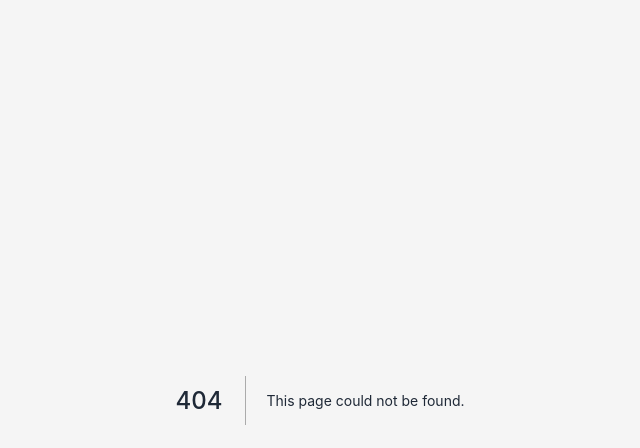
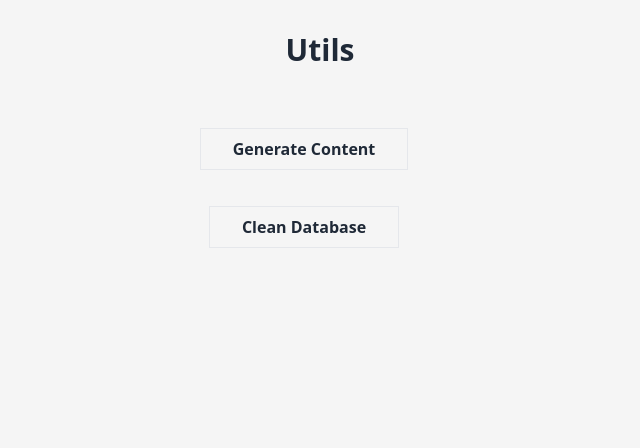
Before and after one commit to ITDevSolution/youtube-clone, a Next.js app: page /utils in a window 1280 px wide. Before the commit this address had no page. Shown: the top 448 px of the page, without its empty margins (320-960 px from the left). Built offline with nearby package versions, Linux system fonts and the light colour scheme.

Commit message:
Generate faker data and building api utils

```diff
--- a/package.json
+++ b/package.json
@@ -10,6 +10,7 @@
   },
   "dependencies": {
     "@next-auth/prisma-adapter": "^1.0.3",
+    "aws-sdk": "^2.1177.0",
     "next": "12.2.2",
     "next-auth": "^4.9.0",
     "next-themes": "^0.2.0",
--- a/pages/_document.js
+++ b/pages/_document.js
@@ -2,7 +2,7 @@ import { Html, Head, Main, NextScript } from "next/document"
 
 export default function Document() {
   return (
-    <Html lang="en">
+    <Html>
       <Head />
       <body className="bg-neutral-100 dark:bg-gray-800 text-gray-800 dark:text-white">
         <Main />
--- /dev/null
+++ b/pages/api/utils.js
@@ -0,0 +1,74 @@
+import prisma from "lib/prisma"
+import { faker } from "@faker-js/faker"
+
+import AWS from "aws-sdk"
+import { user } from "pg/lib/defaults"
+
+export default async function handler(req, res) {
+  if (req.method !== "POST") return res.end()
+
+  if (req.body.task === "generate_content") {
+    //create 10 users
+    let usersCount = 0
+
+    while (usersCount < 10) {
+      await prisma.user.create({
+        data: {
+          name: faker.name.findName(),
+          username: faker.internet.email().toLowerCase(),
+          email: faker.internet.email().toLowerCase(),
+          image: faker.image.avatar(),
+        },
+      })
+      usersCount++
+    }
+
+    //Connect S3 bucket
+    const s3 = new AWS.S3({
+      accessKeyId: process.env.AWS_S3_ACCESS_KEY_ID,
+      secretAccessKey: process.env.AWS_S3_SECRET_ACCESS_KEY,
+    })
+
+    const videoURL =
+      "https://bootcamp-joeloff.s3.sa-east-1.amazonaws.com/SampleVideo_1280x720_5mb.mp4"
+
+    const thumbnailURL =
+      "https://bootcamp-joeloff.s3.sa-east-1.amazonaws.com/thumbail.jpg"
+
+    // Store list users
+    const users = await prisma.user.findMany()
+
+    // Generate random users
+    const getRandomUser = () => {
+      const randomIndex = Math.floor(Math.random() * users.length)
+
+      return users[randomIndex]
+    }
+
+    //create 20 videos, randomly assigned to users
+    let videosCount = 0
+
+    while (videosCount < 20) {
+      await prisma.video.create({
+        data: {
+          title: faker.lorem.words(),
+          thumbnail: thumbnailURL,
+          url: videoURL,
+          length: faker.datatype.number(1000),
+          visibility: "public",
+          views: faker.datatype.number(1000),
+          author: {
+            connect: { id: getRandomUser().id },
+          },
+        },
+      })
+      videosCount++
+    }
+  }
+
+  if (req.body.task === "clean_database") {
+    await prisma.user.deleteMany({})
+  }
+
+  res.end()
+}
--- /dev/null
+++ b/pages/utils.js
@@ -0,0 +1,49 @@
+import React from "react"
+
+export default function Utils() {
+  const handlerData = async () => {
+    await fetch("/api/utils", {
+      body: JSON.stringify({
+        task: "generate_content",
+      }),
+      headers: {
+        "Content-Type": "application/json",
+      },
+      method: "POST",
+    })
+  }
+
+  const cleanDatabase = async () => {
+    await fetch("/api/utils", {
+      body: JSON.stringify({
+        task: "clean_database",
+      }),
+      headers: {
+        "Content-Type": "application/json",
+      },
+      method: "POST",
+    })
+  }
+  return (
+    <div className="m-15 flex flex-col items-center">
+      <h2 className="m-8 text-3xl font-semibold ">Utils</h2>
+
+      <div className="flex-1 m-2">
+        <button
+          onClick={handlerData}
+          className="border px-8 py-2 mt-5 mr-8 font-bold"
+        >
+          Generate Content
+        </button>
+      </div>
+      <div className="flex-1 m-2">
+        <button
+          onClick={cleanDatabase}
+          className="border px-8 py-2 mt-5 mr-8 font-bold"
+        >
+          Clean Database
+        </button>
+      </div>
+    </div>
+  )
+}
--- a/styles/globals.css
+++ b/styles/globals.css
@@ -1,3 +1,9 @@
 @tailwind base;
 @tailwind components;
 @tailwind utilities;
+
+@layer base {
+    .dark {
+        color-scheme: dark;
+    }
+}
```
Also changed, not shown: 2 other files (tests, documents, lock files or other folders).
